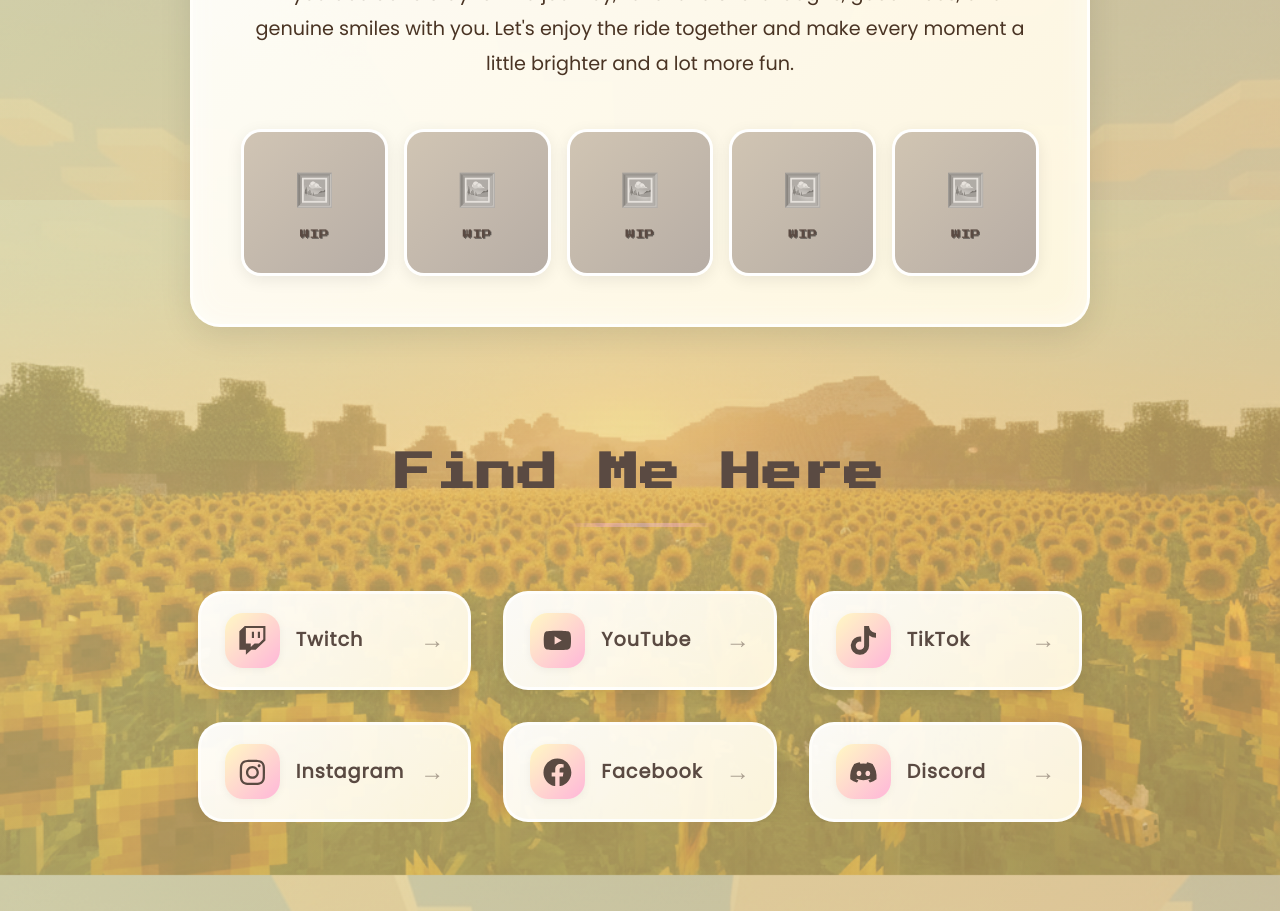
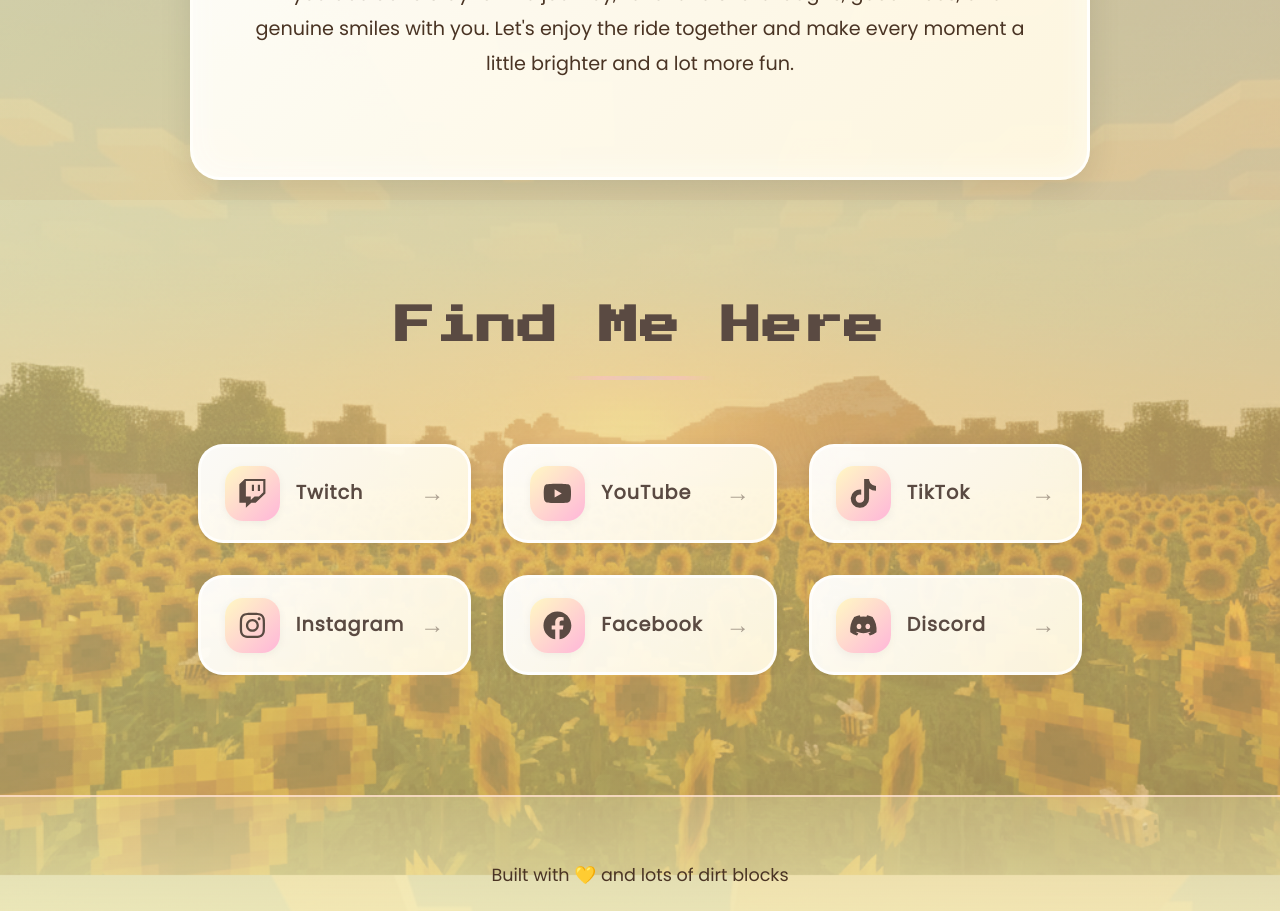
Before and after one commit to Kursz/meilinks, a React (Vite) app: page / in a window 1280 px wide. Shown: the part 2200-3111 px from the top of the page. Built offline with nearby package versions, Linux system fonts and the light colour scheme.

Commit message:
Remove gallery section from About component

```diff
--- a/src/components/About.css
+++ b/src/components/About.css
@@ -42,58 +42,6 @@
   color: #4a3424;
   margin-bottom: var(--spacing-lg);
   text-align: center;
-}
-
-.gallery {
-  display: grid;
-  grid-template-columns: repeat(5, 1fr);
-  gap: var(--spacing-sm);
-  margin-top: var(--spacing-md);
-}
-
-.gallery-item {
-  aspect-ratio: 1;
-  background: rgba(255, 255, 255, 0.8);
-  border: 3px solid rgba(255, 255, 255, 0.9);
-  border-radius: 20px;
-  overflow: hidden;
-  box-shadow: var(--shadow-md);
-  transition: all 0.4s cubic-bezier(0.4, 0, 0.2, 1);
-}
-
-.gallery-item:hover {
-  transform: translateY(-4px) scale(1.03);
-  border-color: var(--kawaii-pink);
-  box-shadow:
-    0 8px 24px rgba(255, 182, 217, 0.3),
-    var(--shadow-glow);
-}
-
-.placeholder-image {
-  width: 100%;
-  height: 100%;
-  display: flex;
-  flex-direction: column;
-  align-items: center;
-  justify-content: center;
-  background: linear-gradient(135deg,
-    rgba(139, 111, 71, 0.4),
-    rgba(75, 52, 36, 0.4)
-  );
-  gap: 0.5rem;
-}
-
-.wip-icon {
-  font-size: 2rem;
-  filter: grayscale(100%);
-  opacity: 0.6;
-}
-
-.wip-text {
-  font-family: 'Press Start 2P', cursive;
-  font-size: 0.6rem;
-  color: var(--grass-green);
-  text-shadow: 1px 1px 0 rgba(0, 0, 0, 0.5);
 }
 
 .stats {
@@ -143,19 +91,7 @@
 }
 
 @media (max-width: 768px) {
-  .gallery {
-    grid-template-columns: repeat(3, 1fr);
-  }
-
   .about-card {
     padding: var(--spacing-md);
   }
-
-  .wip-icon {
-    font-size: 1.5rem;
-  }
-
-  .wip-text {
-    font-size: 0.5rem;
-  }
 }
--- a/src/components/About.jsx
+++ b/src/components/About.jsx
@@ -2,14 +2,6 @@ import React, { useState, useEffect } from 'react';
 import './About.css';
 
 function About() {
-  const slides = [
-    { id: 1, placeholder: 'Gallery Image 1' },
-    { id: 2, placeholder: 'Gallery Image 2' },
-    { id: 3, placeholder: 'Gallery Image 3' },
-    { id: 4, placeholder: 'Gallery Image 4' },
-    { id: 5, placeholder: 'Gallery Image 5' },
-  ];
-
   return (
     <section className="about">
       <div className="section-header">
@@ -24,17 +16,6 @@ function About() {
             <br /><br />
             If you decide to stay for the journey, I'd love to share laughs, good vibes, and genuine smiles with you. Let's enjoy the ride together and make every moment a little brighter and a lot more fun.
           </p>
-
-          <div className="gallery">
-            {slides.map((slide) => (
-              <div key={slide.id} className="gallery-item">
-                <div className="placeholder-image">
-                  <span className="wip-icon">🖼️</span>
-                  <span className="wip-text">WIP</span>
-                </div>
-              </div>
-            ))}
-          </div>
         </div>
       </div>
     </section>
```
